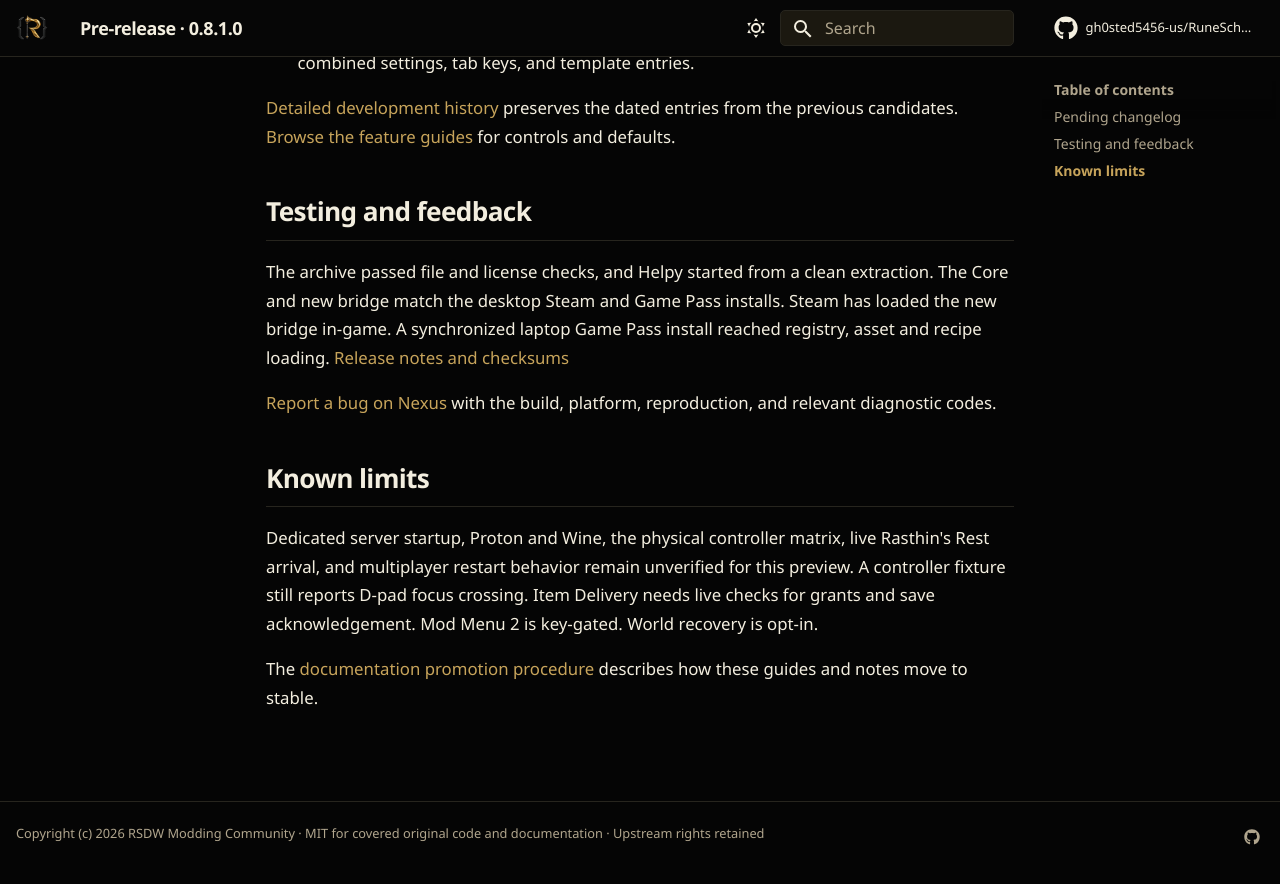
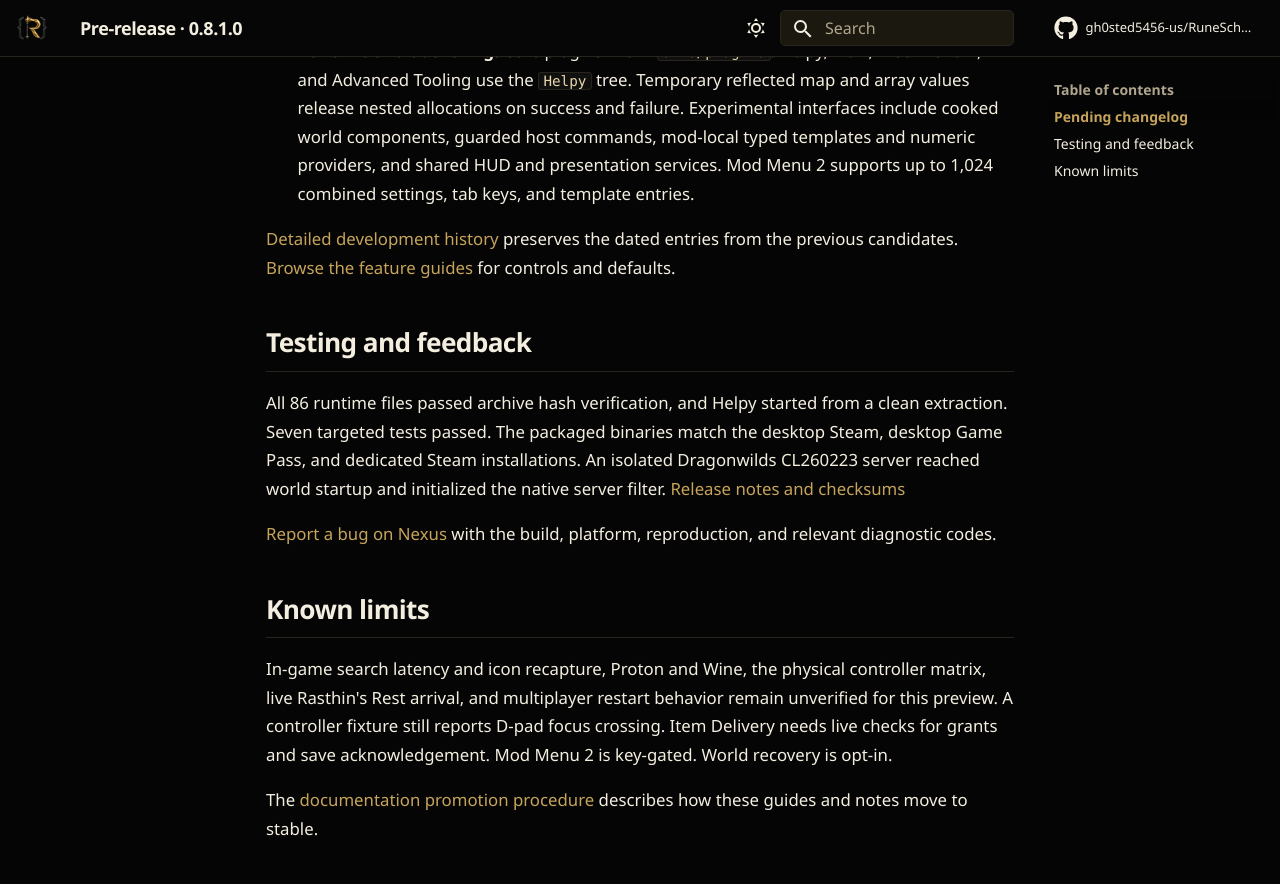
Before and after one commit to gh0sted5456-us/RuneSchema, an MkDocs documentation site: the page built from docs/experimental/PRE-RELEASE.md, in a window 1280 px wide and 900 px high, scrolled down 1698 px. Shown: the top 884 px of the window. Built offline with MkDocs 1.6.1 and Material for MkDocs 9.7.7, drawn with Linux system fonts in a browser that asks for light colours; comment, search, counter and statistics services are not loaded; some of the changed text lies outside the part shown.

Commit message:
Document the November 14 RuneSchema prerelease

```diff
--- a/docs/experimental/PRE-RELEASE.md
+++ b/docs/experimental/PRE-RELEASE.md
@@ -6,10 +6,10 @@ promote_to: RELEASE-0.8.1.0.md
 # Pre-release · 0.8.1.0
 
 !!! info "Available for testing · pending promotion to stable"
-    The November 10 preview includes the standalone UE4SS bridge and multiplayer updates. Stable RuneSchema is **0.8.0.3**.
+    The November 14 preview includes faster Item Bay searches, persistent live discoveries, and scoped icon refresh. Stable RuneSchema is **0.8.0.3**.
 
 <div class="rs-actions">
-  <a class="md-button md-button--primary" href="https://github.com/gh0sted5456-us/RuneSchema/releases/download/0.8.1.0-pre.20261110/RuneSchema-0.8.1.0-preview-20261110.zip">Download complete preview</a>
+  <a class="md-button md-button--primary" href="https://github.com/gh0sted5456-us/RuneSchema/releases/download/0.8.1.0-pre.20261114/RuneSchema-0.8.1.0-preview-20261114.zip">Download complete preview</a>
   <a class="md-button" href="../INSTALLATION/">Installation</a>
 </div>
 
@@ -18,6 +18,8 @@ Lua adapters. Install the pinned UE4SS build separately and preserve your
 settings, mods, and saves when updating. Use **Exit Helpy** before replacing it.
 
 ## Pending changelog
+
+- **Item Bay search.** Cached searches do less repeated work. Helpy reuses the mounted item index for live searches and saves verified discoveries for later searches. Right-click an item to recapture its icon or refresh item icons for its mod. Mod-wide refresh requires **Keep icons between launches**.
 
 - **Standalone UE4SS mods.** The bundled [RuneSchema.UE4SS.Bridge](UE4SS-SISTER-CONTENT.md) plugin lets enabled UE4SS mods register their own RuneSchema content. Standalone mods can also opt into RuneSchema networking for appearance and opaque mod data.
 - **Multiplayer.** The bundled [RSNetworking policy plugin](MULTIPLAYER-PLUGIN.md) adds host controls for opted-in actors. The [network bridge](NETWORK-CAPACITY.md) supports larger payloads within its per-route and per-peer budgets.
@@ -35,20 +37,22 @@ and defaults.
 
 ## Testing and feedback
 
-The archive passed file and license checks, and Helpy started from a clean
-extraction. The Core and new bridge match the desktop Steam and Game Pass
-installs. Steam has loaded the new bridge in-game. A synchronized laptop
-Game Pass install reached registry, asset and recipe loading.
-[Release notes and checksums](https://github.com/gh0sted5456-us/RuneSchema/releases/tag/0.8.1.0-pre.20261110)
+All 86 runtime files passed archive hash verification, and Helpy started from
+a clean extraction. Seven targeted tests passed. The packaged binaries match
+the desktop Steam, desktop Game Pass, and dedicated Steam installations. An
+isolated Dragonwilds CL260223 server reached world startup and initialized
+the native server filter.
+[Release notes and checksums](https://github.com/gh0sted5456-us/RuneSchema/releases/tag/0.8.1.0-pre.20261114)
 
 [Report a bug on Nexus](https://www.nexusmods.com/runescapedragonwilds/mods/570?tab=bugs)
 with the build, platform, reproduction, and relevant diagnostic codes.
 
 ## Known limits
 
-Dedicated server startup, Proton and Wine, the physical controller matrix,
-live Rasthin's Rest arrival, and multiplayer restart behavior remain unverified
-for this preview. A controller fixture still reports D-pad focus crossing.
+In-game search latency and icon recapture, Proton and Wine, the physical
+controller matrix, live Rasthin's Rest arrival, and multiplayer restart
+behavior remain unverified for this preview. A controller fixture still
+reports D-pad focus crossing.
 Item Delivery needs live checks for grants and save acknowledgement.
 Mod Menu 2 is key-gated. World recovery is opt-in.
 
```
Also changed, not shown: README.md (+1 -1 lines), docs/CURRENT-RELEASE.md (+1 -1 lines), docs/experimental/INSTALLATION.md (+1 -1 lines).
